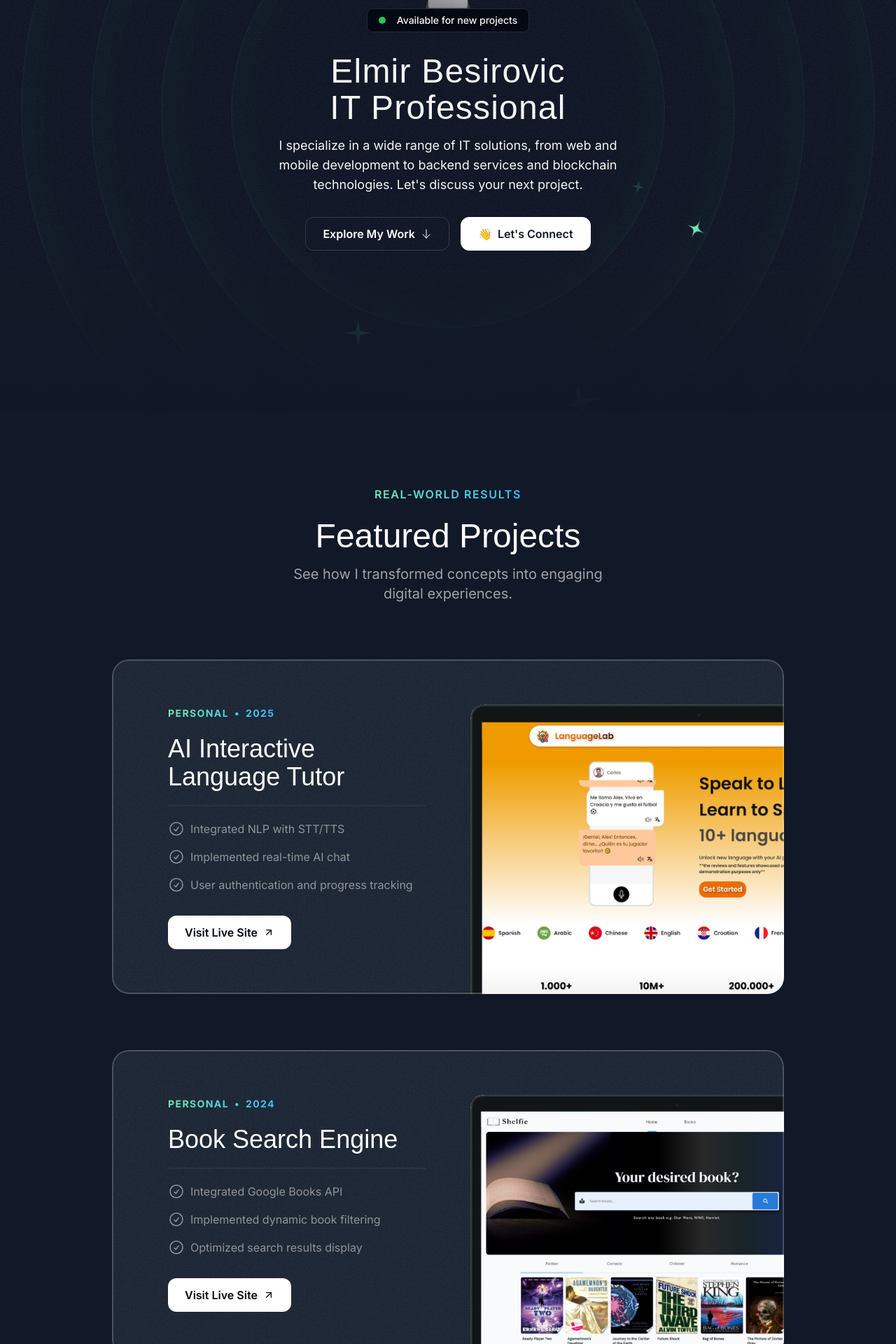
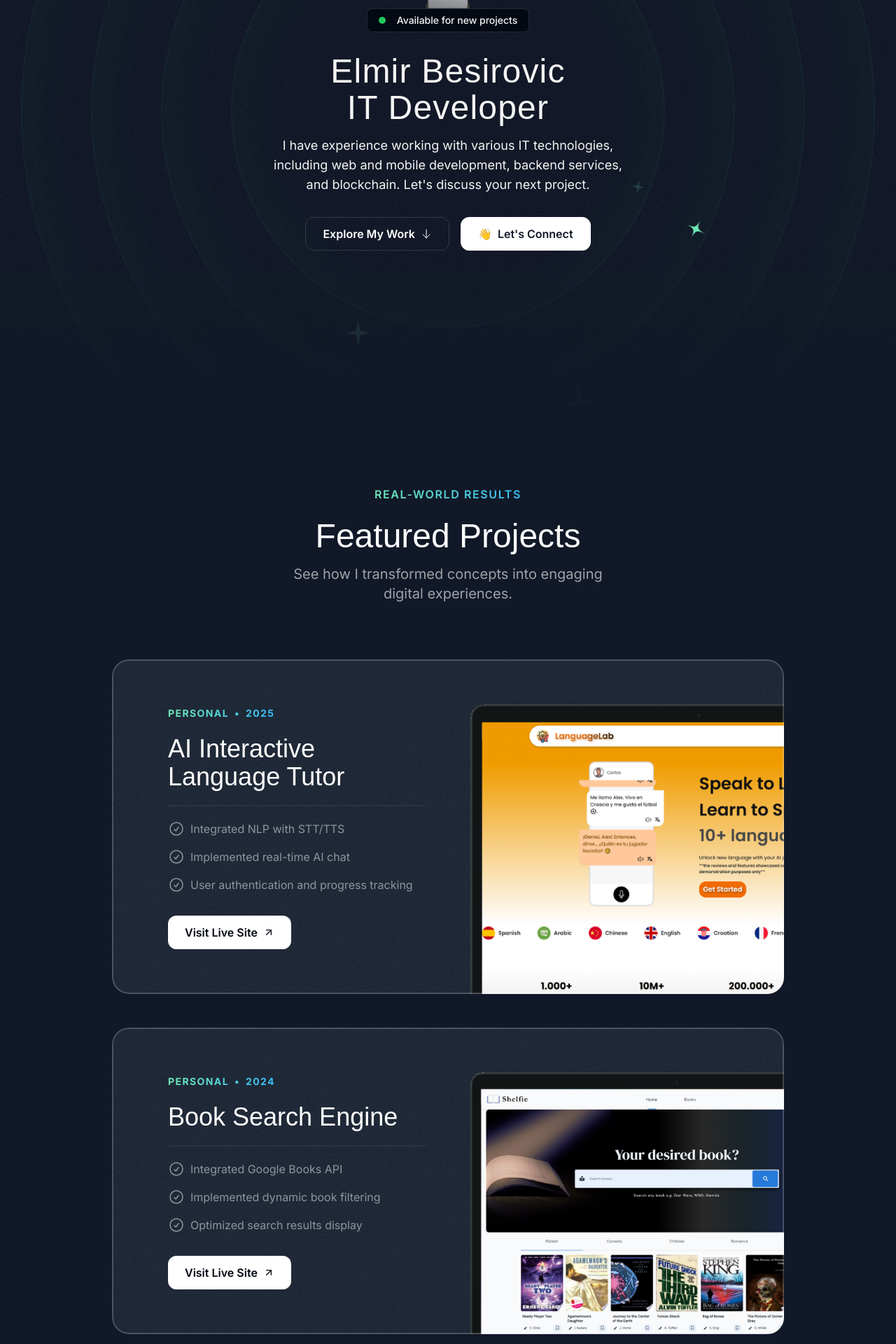
Before and after one commit to iamelmirr/portfolio, a Next.js app: page / in a window 1280 px wide. Shown: the part 280-2200 px from the top of the page at 70% size. Built offline with nearby package versions, Linux system fonts and the light colour scheme; a web font is replaced by a local one.

Commit message:
Update toolbox layout, refine hero section text, and correct project GitHub links

```diff
--- a/src/sections/About.tsx
+++ b/src/sections/About.tsx
@@ -2,7 +2,6 @@
 import { SectionHeader } from "@/components/SectionHeader";
 import { Card } from "@/components/Card";
 import StarIcon from "@/assets/icons/star.svg"
-import bookImage from "@/assets/images/book-cover.png"
 import Image from "next/image";
 import JavascriptIcon from "@/assets/icons/square-js.svg"
 import HTMLIcon from "@/assets/icons/html5.svg"
@@ -150,13 +149,7 @@ export const AboutSection = () => {
 
     <div className="mt-20 flex flex-col gap-8">
       <div className="grid grid-cols-1 gap-8 md:grid-cols-5 lg:grid-cols-3">
-      <Card className="h-[320px] md:col-span-2 lg:col-span-1">
-        <CardHeader title="My Reads" description="Explore the books shaping my perspectives." />
-        <div className="w-40 mx-auto mt-2 md:mt-0">
-        <Image src={bookImage} alt="Book cover" />
-        </div>
-      </Card>
-      <Card className="h-[320px] md:col-span-3 lg:col-span-2">
+      <Card className="h-[320px] md:col-span-5 lg:col-span-3">
       <CardHeader className="" title="My Toolbox" description="Explore the technologies and tools I use to craft exceptional digital experiences." />
 
         <ToolboxItems items={toolboxItems} className="" itemsWrapperClassName="animate-move-left [animation-duration:30s]"/>
--- a/src/sections/Hero.tsx
+++ b/src/sections/Hero.tsx
@@ -65,9 +65,9 @@ export const HeroSection = () => {
         </div>
         <div className='max-w-lg mx-auto'>
           <h1 className='font-serif text-3xl md:text-5xl text-center mt-8 tracking-wide'>Elmir Besirovic</h1>
-          <h1 className='font-serif text-3xl md:text-5xl text-center mt-1 tracking-wide'>IT Professional</h1>
+          <h1 className='font-serif text-3xl md:text-5xl text-center mt-1 tracking-wide'>IT Developer</h1>
           <p className='mt-4 text-center text-white md:text-lg'>
-            I specialize in a wide range of IT solutions, from web and mobile development to backend services and blockchain technologies. Let&apos;s discuss your next project.
+            I have experience working with various IT technologies, including web and mobile development, backend services, and blockchain. Let&apos;s discuss your next project.
           </p>
           </div>
 
--- a/src/sections/Projects.tsx
+++ b/src/sections/Projects.tsx
@@ -68,7 +68,7 @@ const portfolioProjects = [
       { title: "E-commerce features implementation" },
       { title: "Completed for client, functional but basic" },
     ],
-    githubLink: "https://github.com/iamelmirr/nutrilux-webshop",
+    githubLink: "https://github.com/iamelmirr/nutrilux-mvp/tree/preerrors",
     image: nutriluxImage,
   },
   {
@@ -80,7 +80,7 @@ const portfolioProjects = [
       { title: "Tailored for neurodiverse users" },
       { title: "Ongoing project, prototype stage" },
     ],
-    githubLink: "https://github.com/iamelmirr/neurodiversity-customizer",
+    githubLink: "https://github.com/iamelmirr/neurodiversity-customizer-simple-version",
     image: githubImage,
   },
   {
@@ -92,7 +92,7 @@ const portfolioProjects = [
       { title: "Web3 integration features" },
       { title: "In progress, basic implementations" },
     ],
-    githubLink: "https://github.com/iamelmirr/web3-smart-contracts",
+    githubLink: "https://github.com/iamelmirr/",
     image: githubImage,
   },
 ];
@@ -107,10 +107,10 @@ export const ProjectsSection = () => {
       />
 
 
-      <div className="flex flex-col mt-10 md:mt-20 gap-20">
+      <div className="flex flex-col mt-10 md:mt-20 gap-12">
         {portfolioProjects.map((project, projectIndex) => (
           <Card className="px-8 pt-8 pb-0 md:pt-12 md:px-10 lg:pt-16 lg:px-20 sticky top-16" key={project.title} style={{
-            top: `calc(64px + ${projectIndex * 40}px)`
+            top: `calc(64px + ${projectIndex * 20}px)`
           }}>
 
             <div className="lg:grid lg:grid-cols-2 lg:gap-16">
```
